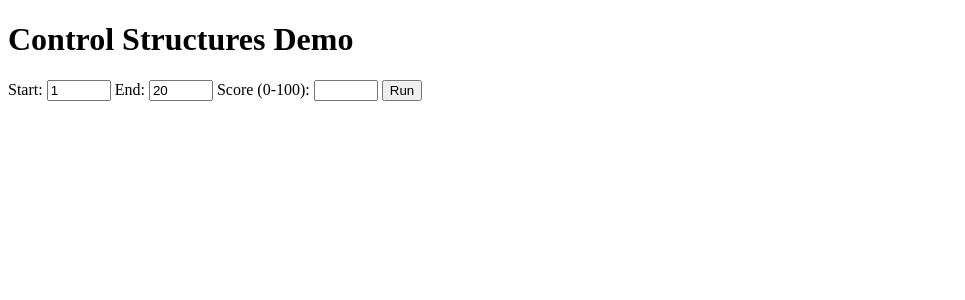
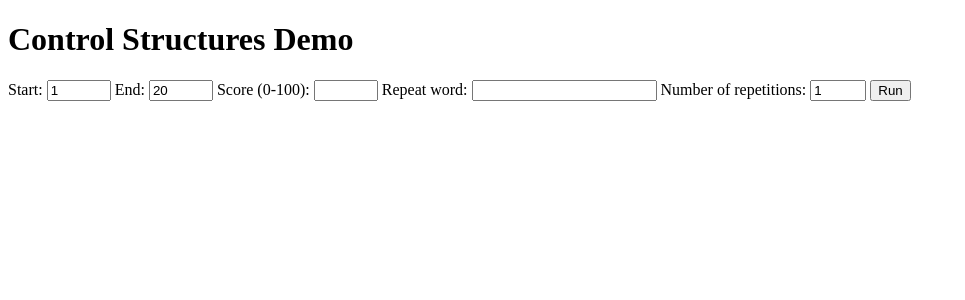
Before and after one commit to scarlettfxyz/CS2623-SSP, a PHP site: page / in a window 1280 px wide. Shown: the top 300 px of the page, without its empty margins (0-965 px from the left). Run offline with PHP 8.4, Linux system fonts and the light colour scheme.

Commit message:
week 5: add repeat word and improve by adding flex grid

```diff
--- a/SSP08/SSP08_03_1/index.php
+++ b/SSP08/SSP08_03_1/index.php
@@ -60,6 +60,18 @@ if ($end > 100) {
     $end = 100;
 }
 
+$word = trim((string) (
+    filter_input(INPUT_POST, 'word', FILTER_DEFAULT) ?? ''
+));
+
+$repeatCount = filter_input(INPUT_POST, 'repeat_count', FILTER_VALIDATE_INT);
+
+if (!is_int($repeatCount)) {
+    $repeatCount = 1;
+}
+
+$repeatCount = max(1, min(20, $repeatCount));
+
 $error = '';
 
 if ($_SERVER['REQUEST_METHOD'] === 'POST' && $start > $end) {
@@ -74,6 +86,21 @@ if ($_SERVER['REQUEST_METHOD'] === 'POST' && $start > $end) {
 <head>
     <meta charset="UTF-8">
     <title>Ex 03-1 Control Structures</title>
+    <style>
+        .result-grid {
+            display: grid;
+            grid-template-columns: repeat(auto-fill, minmax(5rem, 1fr));
+            gap: 0.5rem;
+            list-style: none;
+            padding: 0;
+        }
+
+        .result-grid li {
+            padding: 0.5rem;
+            text-align: center;
+            background: #f0f0f0;
+        }
+    </style>
 </head>
 <body>
     <h1>Control Structures Demo</h1>
@@ -93,6 +120,15 @@ if ($_SERVER['REQUEST_METHOD'] === 'POST' && $start > $end) {
             <input type="number" name="score" min="0" max="100"
                 value="<?= ($score >= 0 ? (int)$score : '') ?>">
         </label>
+        <label>Repeat word:
+            <input type="text" name="word"
+                value="<?= htmlspecialchars($word, ENT_QUOTES, 'UTF-8') ?>">
+        </label>
+
+        <label>Number of repetitions:
+            <input type="number" name="repeat_count" min="1" max="20"
+                value="<?= htmlspecialchars((string) $repeatCount, ENT_QUOTES, 'UTF-8') ?>">
+        </label>
         <button type="submit">Run</button>
     </form>
 
@@ -102,14 +138,27 @@ if ($_SERVER['REQUEST_METHOD'] === 'POST' && $start > $end) {
 
     <?php if ($_SERVER['REQUEST_METHOD'] === 'POST' && $error === ''): ?>
         <h2>FizzBuzz (for loop, <?= (int)$start ?>–<?= (int)$end ?>)</h2>
-        <ul>
+        <ul class="result-grid">
             <?php for ($i = $start; $i <= $end; $i++): ?>
                 <li><?= htmlspecialchars(fn_fizzbuzz($i), ENT_QUOTES, 'UTF-8') ?></li>
             <?php endfor; ?>
         </ul>
 
+        <h2>Repeat Word</h2>
+            <?php if ($word !== ''): ?>
+                <ul class="result-grid">
+                    <?php $repeat = 0; ?>
+                    <?php while ($repeat < $repeatCount): ?>
+                        <li><?= htmlspecialchars($word, ENT_QUOTES, 'UTF-8') ?></li>
+                        <?php $repeat++; ?>
+                    <?php endwhile; ?>
+                </ul>
+            <?php else: ?>
+                <p>Enter a word to repeat.</p>
+            <?php endif; ?>
+
         <h2>Day Names (while loop)</h2>
-        <ul>
+        <ul class="result-grid">
             <?php $d = 0; while ($d <= 6): ?>
                 <li><?= htmlspecialchars(fn_dayOfWeek($d), ENT_QUOTES, 'UTF-8') ?></li>
                 <?php $d++; ?>
@@ -117,7 +166,7 @@ if ($_SERVER['REQUEST_METHOD'] === 'POST' && $start > $end) {
         </ul>
 
         <h2>Countdown</h2>
-        <ul>
+        <ul class="result-grid">
             <?php
             $counter = $end;
             do {
```
Also changed, not shown: SSP08/COPILOT_NOTES.md (+13 -0 lines).
